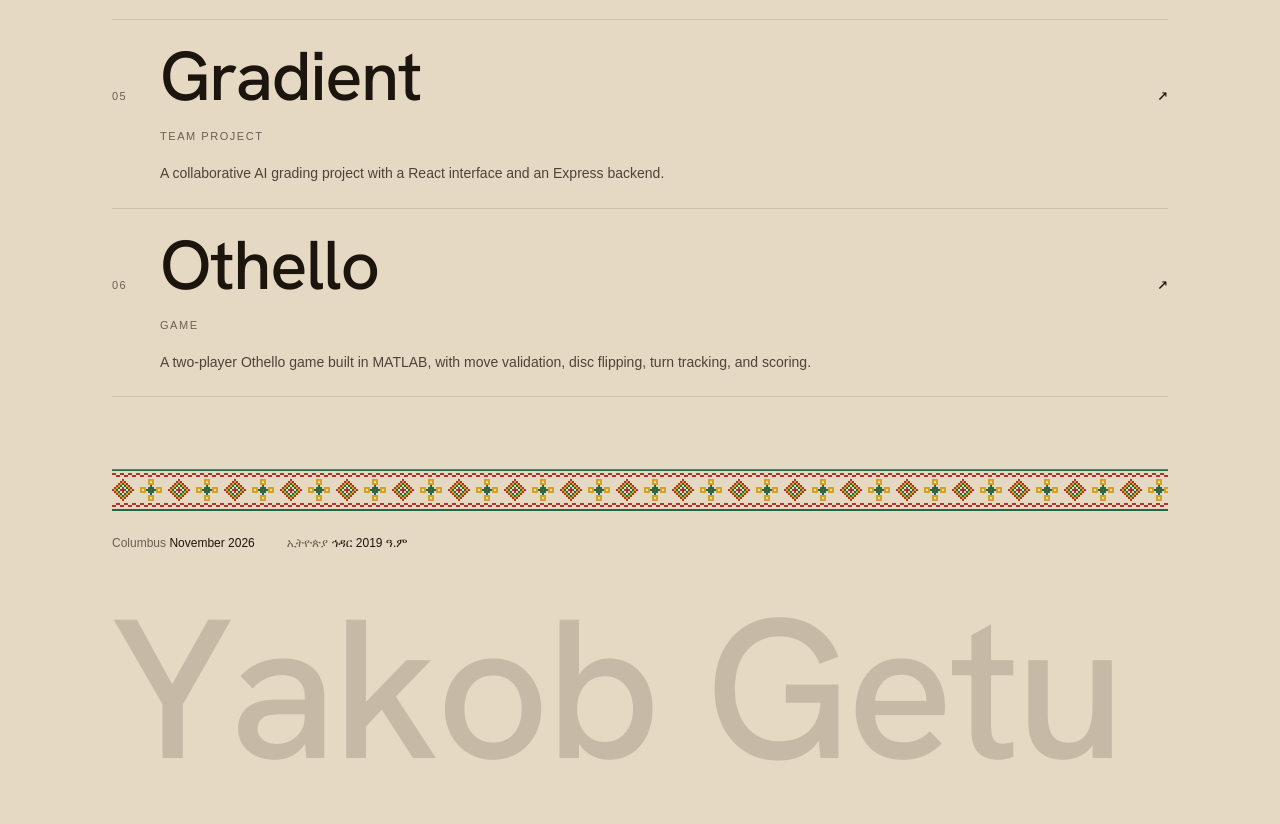
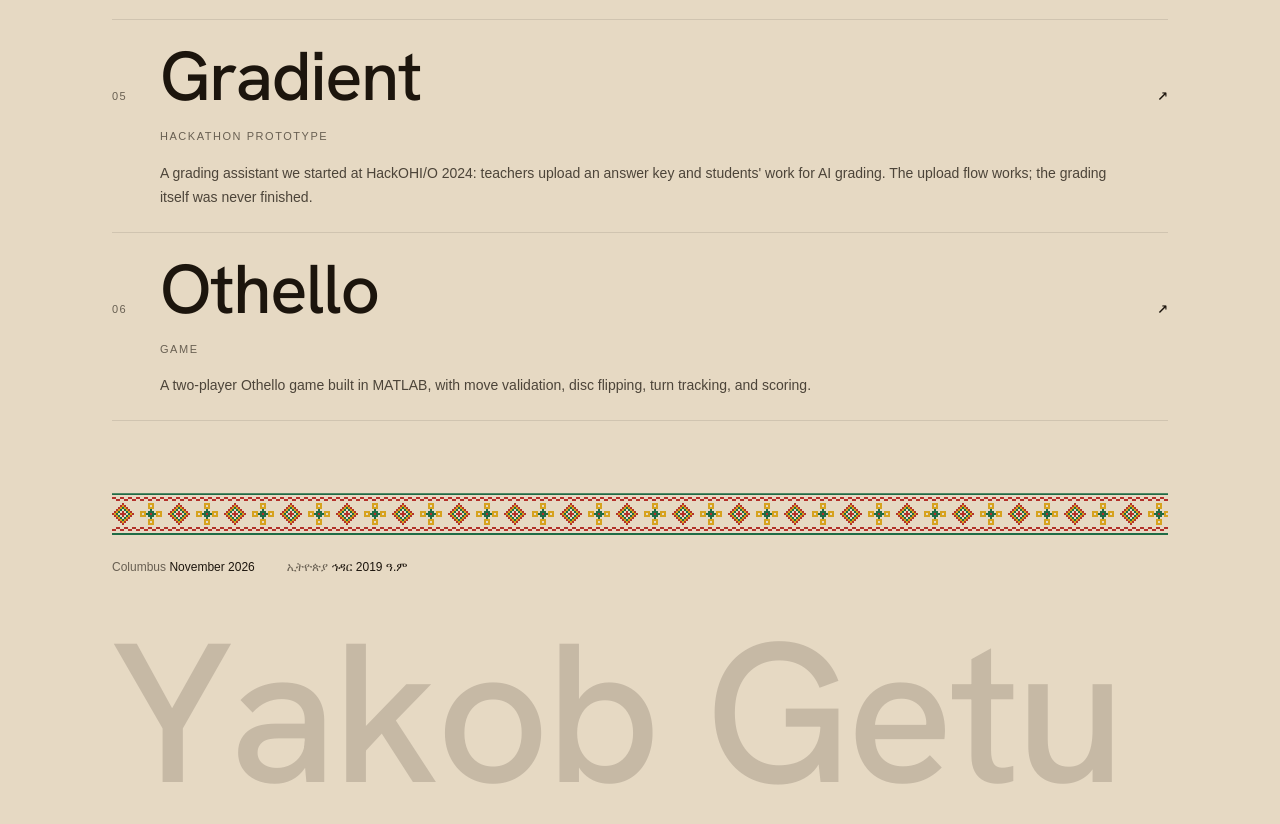
Before and after one commit to ygetu22/yakobgetu-portfolio, a Next.js app: page /projects in a window 1280 px wide. Shown: the part 1180-2004 px from the top of the page. Built offline with nearby package versions, Linux system fonts and the light colour scheme; a web font is replaced by a local one.

Commit message:
fix: update the gradient description

```diff
--- a/src/features/projects/projects.ts
+++ b/src/features/projects/projects.ts
@@ -65,17 +65,17 @@ export const projects: Project[] = [
   {
     id: "gradient",
     name: "Gradient",
-    kind: "Team project",
-    year: null,
-    summary: "A collaborative AI grading project with a React interface and an Express backend.",
+    kind: "Hackathon prototype",
+    year: "2024",
+    summary: "A grading assistant we started at HackOHI/O 2024: teachers upload an answer key and students' work for AI grading. The upload flow works; the grading itself was never finished.",
     highlights: [
-      "A team project, built with maalin2.",
+      "Built at HackOHI/O 2024 with maalin2 and ghosh279.",
       "React and Vite on the front end, Node.js and Express on the back end.",
-      "Uses the Gemini API, with MongoDB for storage.",
-      "Takes uploaded PDF files through Multer and pdf-parse.",
+      "Stores uploaded answer keys on the server and records them in MongoDB.",
+      "AI grading with Gemini was planned but not built; the app says so plainly.",
     ],
-    stack: ["Gemini API", "MongoDB", "React", "Node.js", "Express", "pdf-parse", "Multer", "Vite"],
-    repositoryUrl: "https://github.com/ygetu22/gradient-grading-tool",
+    stack: ["React", "Vite", "Node.js", "Express", "MongoDB", "Multer"],
+    repositoryUrl: "https://github.com/ygetu22/gradient",
     href: "/projects/gradient",
   },
   {
```
